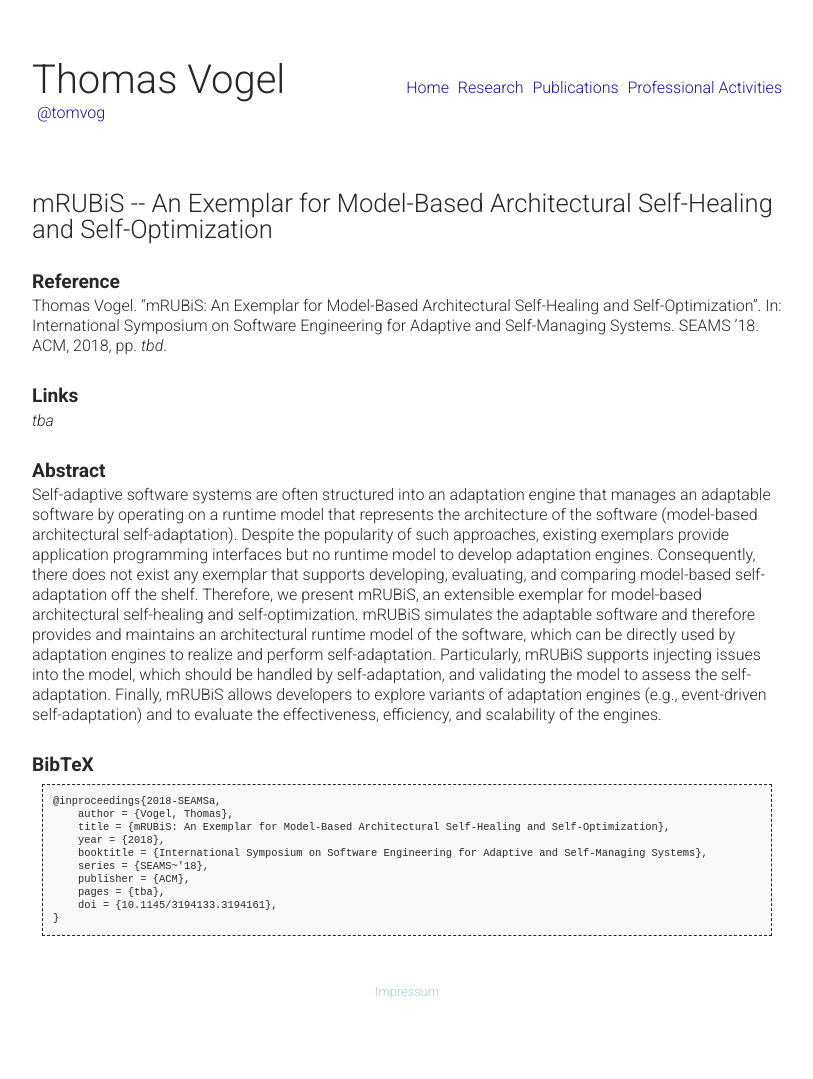
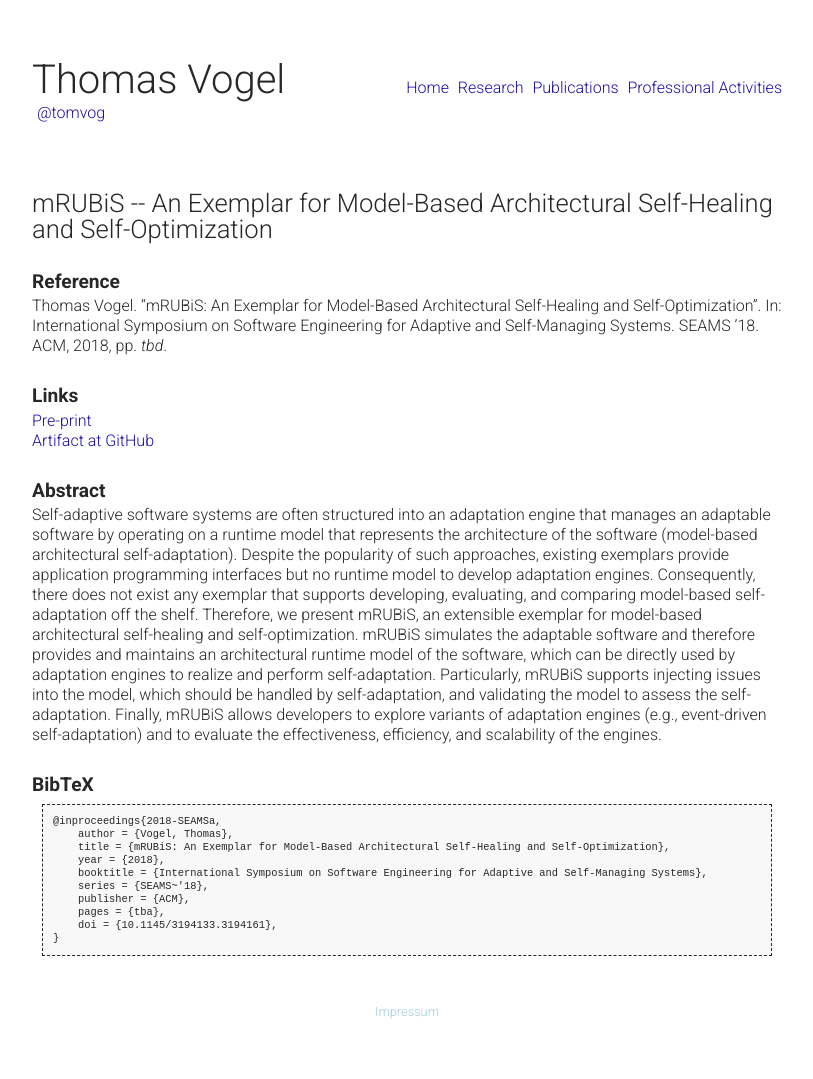
Before and after one commit to thomas-vogel/thomas-vogel.github.io, a Jekyll site: the page built from _pages/publications/2018-SEAMSa.md, in a window 1280 px wide. Shown: the whole page, without its empty margins (233-1046 px from the left). Built offline with Jekyll 4.4.1, drawn with Linux system fonts in a browser that asks for light colours.

Commit message:
Add pre-print links to SEAMS 2018 papers.

```diff
--- a/_pages/publications/2018-SEAMSa.md
+++ b/_pages/publications/2018-SEAMSa.md
@@ -8,7 +8,10 @@ layout: paper
 Thomas Vogel. "mRUBiS: An Exemplar for Model-Based Architectural Self-Healing and Self-Optimization". In: International Symposium on Software Engineering for Adaptive and Self-Managing Systems. SEAMS ’18. ACM, 2018, pp. _tbd_.
 
 ## Links
-_tba_
+[Pre-print](https://arxiv.org/abs/1804.00954){:target="_blank"}
+
+[Artifact at GitHub](https://github.com/thomas-vogel/mRUBiS){:target="_blank"}
+
 
 ## Abstract
 Self-adaptive software systems are often structured into an adaptation engine that manages an adaptable software by operating on a runtime model that represents the architecture of the software (model-based architectural self-adaptation). Despite the popularity of such approaches, existing exemplars provide application programming interfaces but no runtime model to develop adaptation engines. Consequently, there does not exist any exemplar that supports developing, evaluating, and comparing model-based self-adaptation off the shelf. Therefore, we present mRUBiS, an extensible exemplar for model-based architectural self-healing and self-optimization. mRUBiS simulates the adaptable software and therefore provides and maintains an architectural runtime model of the software, which can be directly used by adaptation engines to realize and perform self-adaptation. Particularly, mRUBiS supports injecting issues into the model, which should be handled by self-adaptation, and validating the model to assess the self-adaptation. Finally, mRUBiS allows developers to explore variants of adaptation engines (e.g., event-driven self-adaptation) and to evaluate the effectiveness, efficiency, and scalability of the engines.
```
Also changed, not shown: _pages/publications/2018-SEAMSb.md (+2 -1 lines), _pages/research.md (+1 -1 lines).
